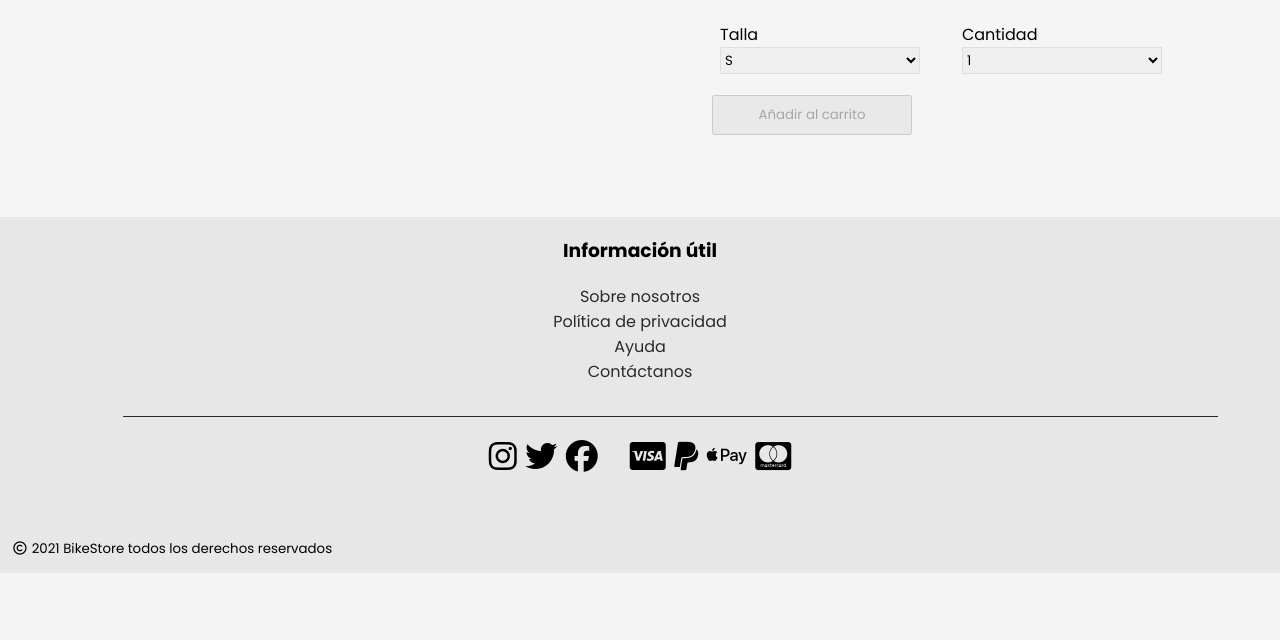
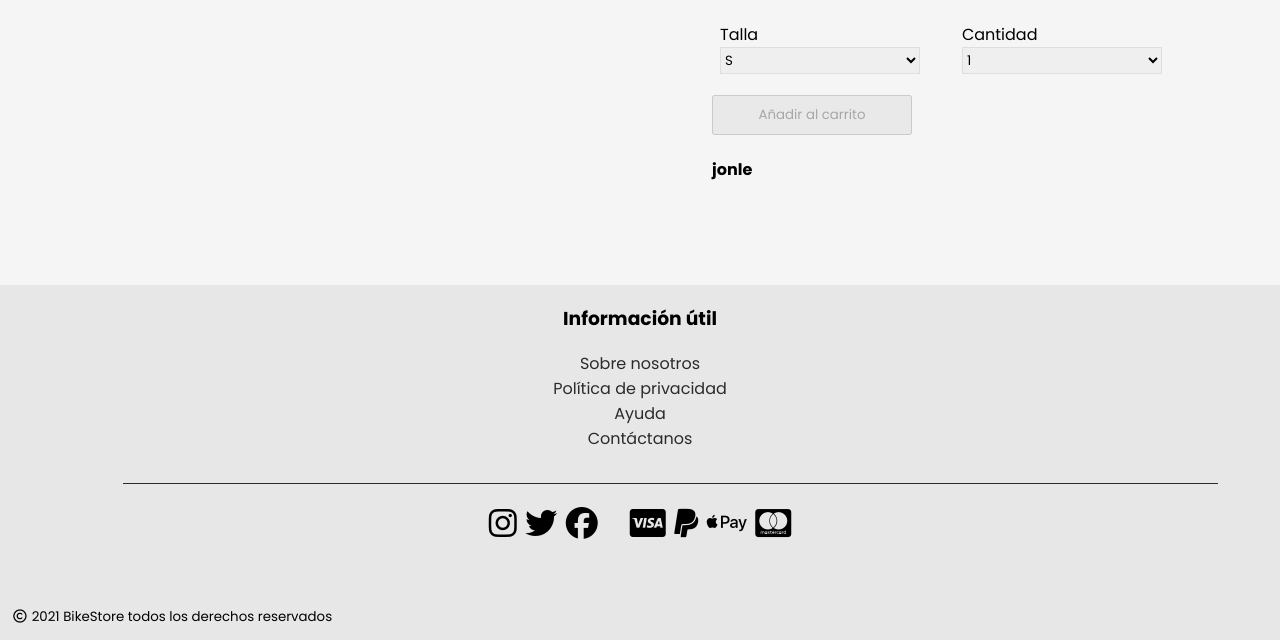
Before and after one commit to FerreMikel/Marketplace, a Django app: a page that uses marketplace/appMarketplace/templates/product.html in a window 1280 px wide. Shown: the part 951-1591 px from the top of the page. Before the commit the page ends 1524 px from the top, so only its background shows below. Run offline with Django 3.2, Linux system fonts and the light colour scheme; data comes from the database, SQL or seed files in the repository; both versions use the stored data as it was after the commit; some libraries are stand-ins or nearby versions.

Commit message:
opinion forms first steps
Co-authored-by: Álvaro Gutiérrez <alvarogugon@gmail.com>
Co-authored-by: Mikel Ferrer <ferremikel@gmail.com>

```diff
--- a/marketplace/appMarketplace/admin.py
+++ b/marketplace/appMarketplace/admin.py
@@ -2,10 +2,11 @@ from django.contrib import admin
 
 # Register your models here.
 
-from .models import Categoria, Caracteristica, Fabricante, Producto, Imagen
+from .models import Categoria, Caracteristica, Fabricante, Producto, Imagen, Valoracion
 
 admin.site.register(Categoria)
 admin.site.register(Caracteristica)
 admin.site.register(Fabricante)
 admin.site.register(Producto)
 admin.site.register(Imagen)
+admin.site.register(Valoracion)
--- a/marketplace/appMarketplace/models.py
+++ b/marketplace/appMarketplace/models.py
@@ -47,3 +47,13 @@ class Imagen(models.Model):
 
     def __str__(self):
         return self.producto.nombre
+
+
+class Valoracion(models.Model):
+    producto =  models.ForeignKey(Producto, on_delete=models.CASCADE)
+    estrellas = models.FloatField()
+    username = models.CharField(max_length=30)
+    texto = models.CharField(max_length=250)
+
+    def __str__(self):
+        return self.producto.nombre
--- a/marketplace/appMarketplace/templates/product.html
+++ b/marketplace/appMarketplace/templates/product.html
@@ -67,6 +67,20 @@
                 </div>
                 <button disabled>Añadir al carrito</button>
             </div>
+            <div class="opinions-all">
+                <div class="form">
+
+                </div>
+
+                {% for valoracion in valoraciones%}
+                    <div class="customer-opinions">
+                        <h4>{{valoracion.username}}</h4>
+                        <div class="stars">
+
+                        </div>
+                    </div>
+                {% endfor %}
+            </div>
         </div>
     </div>
 {% endblock %}
--- a/marketplace/appMarketplace/views.py
+++ b/marketplace/appMarketplace/views.py
@@ -1,7 +1,7 @@
 from django.shortcuts import get_list_or_404, get_object_or_404, render
 from django.views import View
 from django.http import Http404
-from .models import Caracteristica, Categoria, Producto, Fabricante, Imagen
+from .models import Caracteristica, Categoria, Producto, Fabricante, Imagen, Valoracion
 
 # Create your views here.
 
@@ -40,7 +40,8 @@ class ProductoV(View):
         imagenes = Imagen.objects.filter(producto=producto.pk).all()
         caracteristicas = Caracteristica.objects.filter(
             producto=producto.pk).all()
-        return render(request, 'product.html', {'producto': producto, 'imagenes': imagenes, 'caracteristicas': caracteristicas})
+        valoraciones = Valoracion.objects.filter(producto = producto.pk).all()
+        return render(request, 'product.html', {'producto': producto, 'imagenes': imagenes, 'caracteristicas': caracteristicas,'valoraciones': valoraciones})
 
 
 class CategoriaV(View):
```
Also changed, not shown: marketplace/appMarketplace/migrations/0004_valoracion.py (added), marketplace/db.sqlite3.
